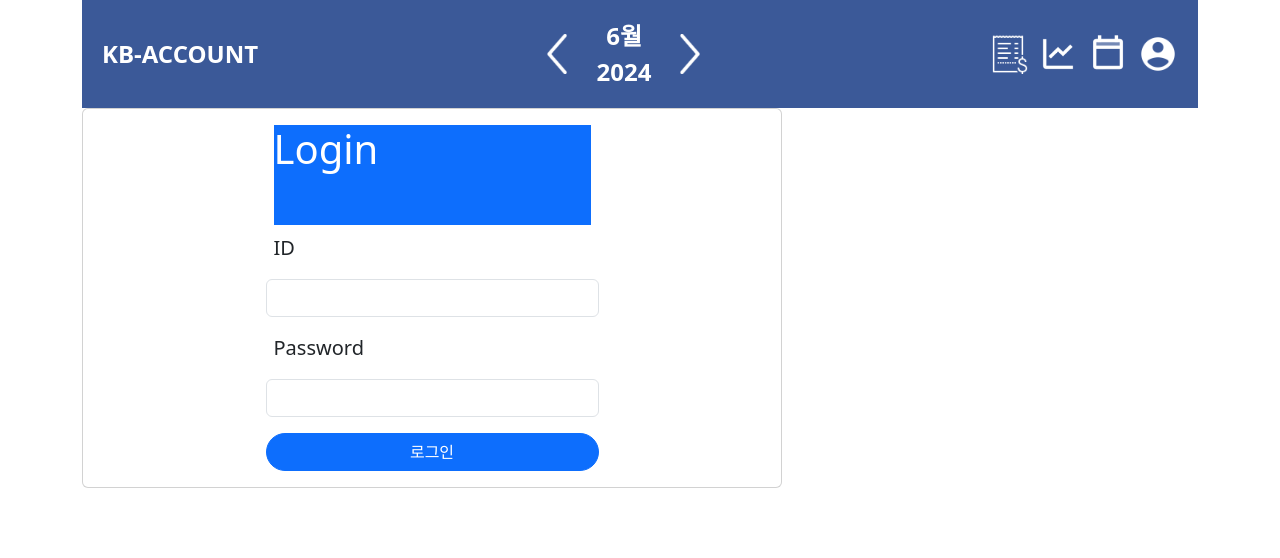
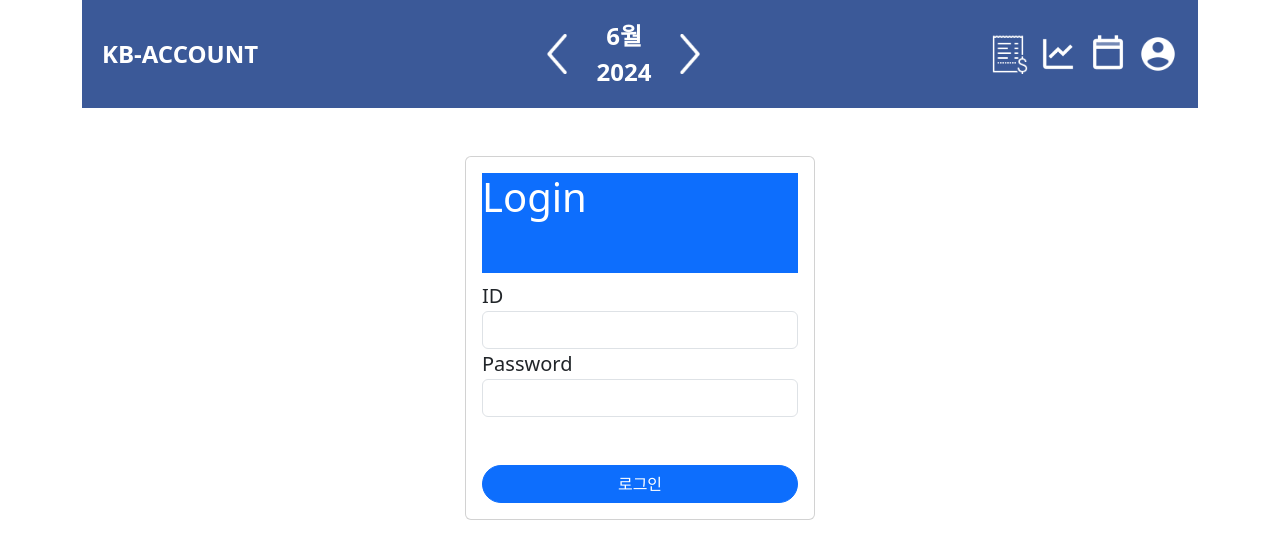
Before and after one commit to yesslee/kb-account, a Vue app: page / in a window 1280 px wide. Shown: the top 558 px of the page. Built offline with nearby package versions, Linux system fonts and the light colour scheme; no server answers.

Commit message:
design: 로그인 css style 수정

```diff
--- a/src/pages/Login.vue
+++ b/src/pages/Login.vue
@@ -1,10 +1,8 @@
 <template>
-  <div class="card" style="width: 700px">
-    <div class="container card-body w-50">
-      <!-- <div class="bg-primary" style="height: 100px"> -->
-      <h1 class="text-white bg-primary" style="height: 100px">Login</h1>
-      <!-- </div> -->
-      <div class="row g-3">
+  <div class="d-flex justify-content-center align-items-center">
+    <div style="width: 700px">
+      <div class="container card card-body mt-5 w-50">
+        <h1 class="text-white bg-primary" style="height: 100px">Login</h1>
         <label class="col fs-5">ID</label>
         <input
           type="text"
@@ -19,7 +17,7 @@
           v-model="info.pw"
           required
         />
-        <button class="btn btn-primary rounded-pill" @click="login">
+        <button class="btn btn-primary mt-5 rounded-pill" @click="login">
           로그인
         </button>
       </div>
```
